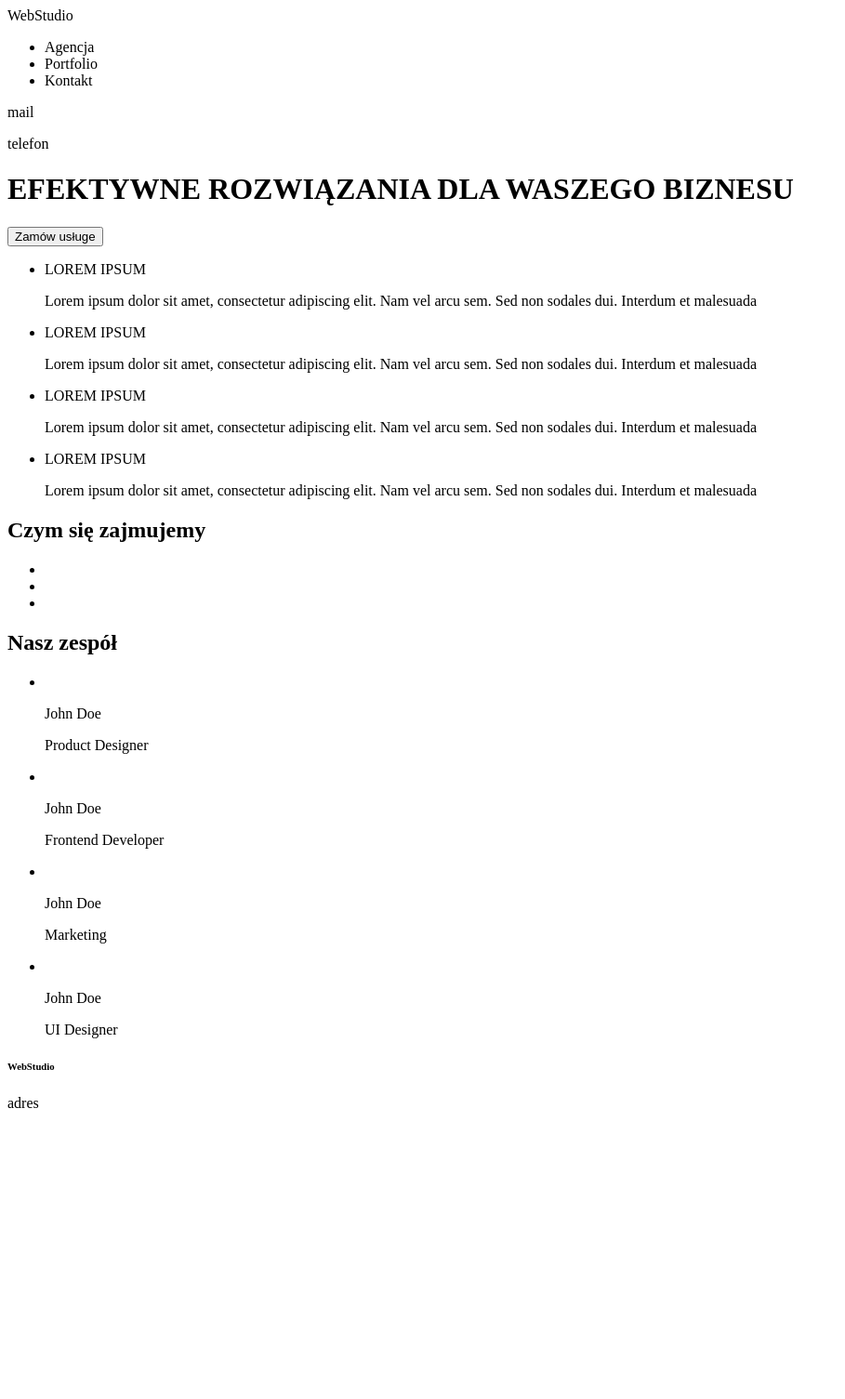
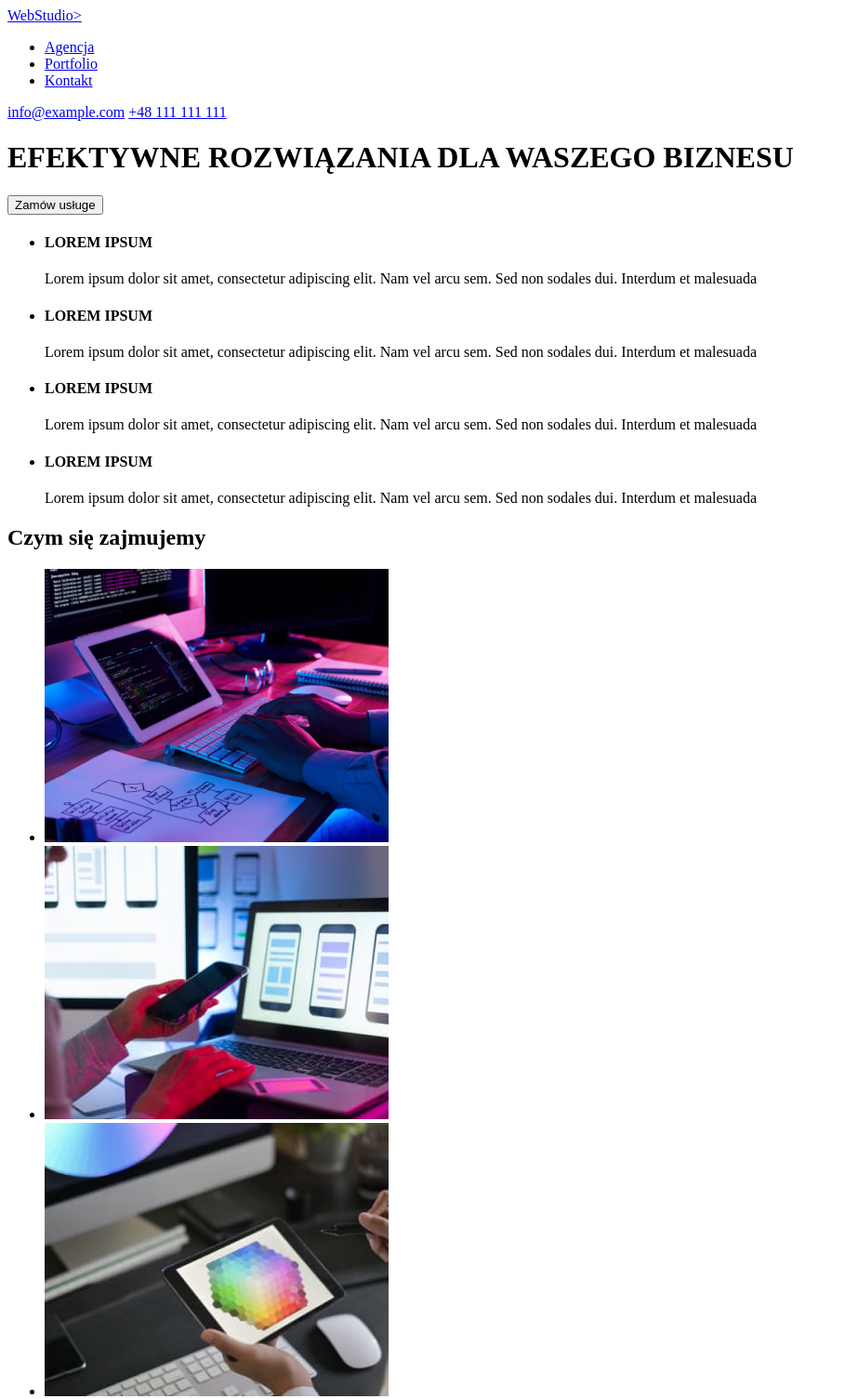
Before and after one commit to gorniakewa300/goit-markup-hw-01, a plain HTML site: page index.html in a window 1280 px wide. Shown: the top 1505 px of the page at 93% size, without its empty margins (0-909 px from the left). Before the commit the page ends 1212 px from the top, so only its background shows below. Drawn offline with Linux system fonts and the light colour scheme.

Commit message:
first index.html

```diff
--- a/index.html
+++ b/index.html
@@ -4,97 +4,138 @@
     <meta charset="UTF-8" />
     <meta http-equiv="X-UA-Compatible" content="IE=edge" />
     <meta name="viewport" content="width=device-width, initial-scale=1.0" />
-    <title>Document</title>
+    <title>WebStudio</title>
   </head>
   <body>
-    <div class="menu"><span>Web</span>Studio</div>
-    <div>
+    <header>
+      <div class="logo">
+        <a href="#" type="text/css"><span>Web</span>Studio></a>
+      </div>
       <nav class="menu-nav">
         <ul>
-          <li id="agency">Agencja</li>
-          <li id="portfolio">Portfolio</li>
-          <li id="contakt">Kontakt</li>
+          <li><a href="#agency">Agencja</a></li>
+          <li><a href="#portfolio">Portfolio</a></li>
+          <li><a href="#contakt">Kontakt</a></li>
         </ul>
       </nav>
-      <div>
-        <p>mail</p>
-        <p>telefon</p>
-      </div>
-    </div>
-    <header>
-      <h1>EFEKTYWNE ROZWIĄZANIA DLA WASZEGO BIZNESU</h1>
-      <button>Zamów usługe</button>
+      <a href="mailto:info@example.com">info@example.com</a>
+      <a href="tel:+48111111111">+48 111 111 111</a>
     </header>
     <main>
+      <h1>EFEKTYWNE ROZWIĄZANIA DLA WASZEGO BIZNESU</h1>
+      <button class="btn">Zamów usługe</button>
       <div>
         <ul>
           <li>
-            <p>LOREM IPSUM</p>
+            <h4>LOREM IPSUM</h4>
+            <p>
               Lorem ipsum dolor sit amet, consectetur adipiscing elit. Nam vel
               arcu sem. Sed non sodales dui. Interdum et malesuada
+            </p>
           </li>
           <li>
-            <p>LOREM IPSUM</p>
+            <h4>LOREM IPSUM</h4>
+            <p>
               Lorem ipsum dolor sit amet, consectetur adipiscing elit. Nam vel
               arcu sem. Sed non sodales dui. Interdum et malesuada
+            </p>
           </li>
           <li>
-            <p>LOREM IPSUM</p>
+            <h4>LOREM IPSUM</h4>
+            <p>
               Lorem ipsum dolor sit amet, consectetur adipiscing elit. Nam vel
               arcu sem. Sed non sodales dui. Interdum et malesuada
+            </p>
           </li>
           <li>
-            <p>LOREM IPSUM</p>
+            <h4>LOREM IPSUM</h4>
+            <p>
               Lorem ipsum dolor sit amet, consectetur adipiscing elit. Nam vel
               arcu sem. Sed non sodales dui. Interdum et malesuada
+            </p>
           </li>
         </ul>
       </div>
       <section>
-        <div>
         <h2>Czym się zajmujemy</h2>
         <ul>
           <li>
-              <img src="" alt="" />
+            <img
+              src="images/what-we-do/img1.jpg"
+              alt="programowanie stron"
+              width="370"
+              height="294"
+            />
           </li>
           <li>
-              <img src="" alt="" />
+            <img
+              src="images/what-we-do/img2.jpg"
+              alt="aplikacje mobilne"
+              width="370"
+              height="294"
+            />
           </li>
           <li>
-              <img src="" alt="" />
+            <img
+              src="images/what-we-do/img3.jpg"
+              alt="grafika komputerowa"
+              width="370"
+              height="294"
+            />
           </li>
         </ul>
-        </div>
-        <div>
+      </section>
+      <section>
         <h2>Nasz zespół</h2>
         <ul>
           <li>
-              <img src="" alt="" />
-              <p>John Doe</p>
+            <img
+              src="images/team-work/img1.jpg"
+              alt="John Doe"
+              width="270"
+              height="260"
+            />
+            <h3>John Doe</h3>
             <p>Product Designer</p>
           </li>
           <li>
-              <img src="" alt="" />
-              <p>John Doe</p>
+            <img
+              src="images/team-work/img2.jpg"
+              alt="John Doe"
+              width="270"
+              height="260"
+            />
+            <h3>John Doe</h3>
             <p>Frontend Developer</p>
           </li>
           <li>
-              <img src="" alt="" />
-              <p>John Doe</p>
+            <img
+              src="images/team-work/img3.jpg"
+              alt="John Doe"
+              width="270"
+              height="260"
+            />
+            <h3>John Doe</h3>
             <p>Marketing</p>
           </li>
           <li>
-              <img src="" alt="" />
-              <p>John Doe</p>
+            <img
+              src="images/team-work/img4.jpg"
+              alt="John Doe"
+              width="270"
+              height="260"
+            />
+            <h3>John Doe</h3>
             <p>UI Designer</p>
           </li>
         </ul>
-        </div>
       </section>
     </main>
-    <footer>
-      <h6>WebStudio</h6>
-      <p>adres</p>
+    <footer id="contact">
+      <div class="logo"><span>Web</span>Studio</div>
+      <address>m. Warszawa, Aleje Jerozolimskie 21</address>
+      <p><a href="mailto:info@example.com">info@example.com</a></p>
+      <p><a href="tel:+48111111111">+48 111 111 111</a></p>
     </footer>
   </body>
 </html>
```
Also changed, not shown: css/styles.css (added), images/team-work/img1.jpg (added), images/team-work/img2.jpg (added), images/team-work/img3.jpg (added), images/team-work/img4.jpg (added), images/what-we-do/img1.jpg (added), images/what-we-do/img2.jpg (added), images/what-we-do/img3.jpg (added). Lines whose indentation alone changed are shown as unchanged.
